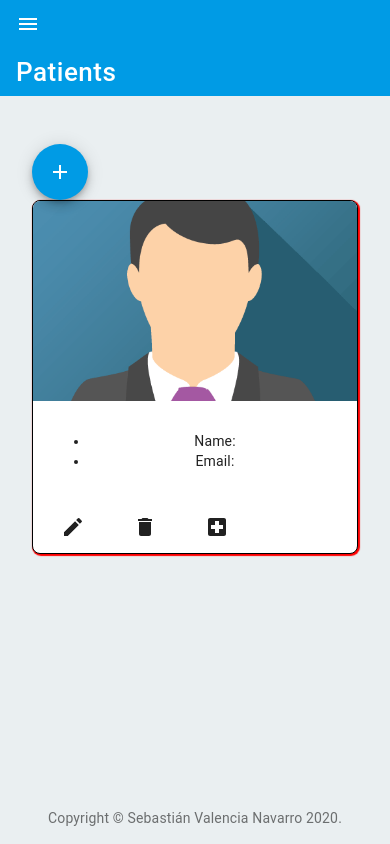
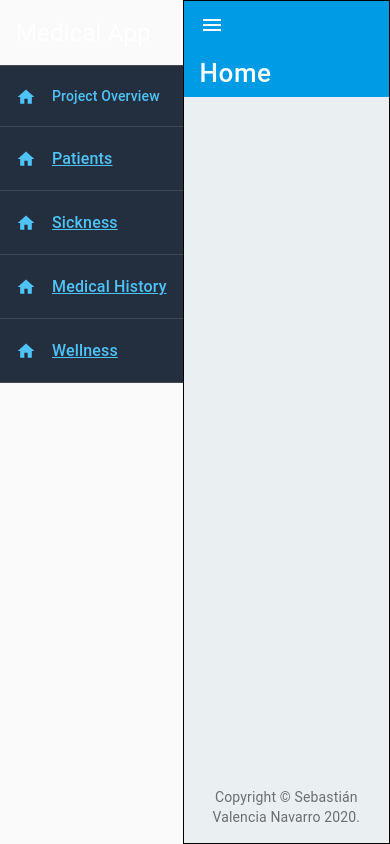
Before and after one commit to sebasvalencia/react-health-frontend, a React (Create React App) app: page / in a window 390 px wide. Built offline with nearby package versions, Linux system fonts and the light colour scheme; no server answers.

Commit message:
[005] Refactor - Fix Dashboard, Fix Header, add endpoints patients

```diff
--- a/src/api/patients.ts
+++ b/src/api/patients.ts
@@ -1,38 +1,43 @@
-import { Patient } from './../models/types';
+import { Patient, Credentials } from "./../models/types";
 import axios from "axios";
-import { PatientToSave } from '../models/types';
+import { PatientToSave } from "../models/types";
 const urlEndpoints = "https://localhost:5001/api";
 
 export const getPatients = async () => {
   return await axios.get(`${urlEndpoints}/user`);
 };
 
+export const login = (credentials: Credentials) =>
+  axios.post<{ value: string }>("https://localhost:5001/api/user/login", {
+    ...credentials
+  });
+
 export const postPatient = async (patient: PatientToSave) => {
   return await axios(`${urlEndpoints}/user`, {
-      method: 'POST',
+    method: "POST",
     headers: {
-        'content-type': 'application/json',
+      "content-type": "application/json",
     },
-      data: patient
-    })
-}
+    data: patient,
+  });
+};
 
 export const updatePatient = async (patient: PatientToSave) => {
   return await axios(`${urlEndpoints}/user`, {
-      method: 'PUT',
+    method: "PUT",
     headers: {
-        'content-type': 'application/json',
+      "content-type": "application/json",
     },
-      data: patient
-    })
-}
+    data: patient,
+  });
+};
 
 export const deletePatient = async (patient: PatientToSave) => {
   return await axios(`${urlEndpoints}/user`, {
-      method: 'DELETE',
+    method: "DELETE",
     headers: {
-        'content-type': 'application/json',
+      "content-type": "application/json",
     },
-      data: patient
-    })
-}
+    data: patient,
+  });
+};
--- a/src/components/Dashboard/index.tsx
+++ b/src/components/Dashboard/index.tsx
@@ -1,11 +1,17 @@
-import React, { useState, useEffect, Fragment } from "react";
-import { createMuiTheme, createStyles, WithStyles, ThemeProvider, withStyles } from "@material-ui/core/styles";
-import { CssBaseline, Hidden, Typography, Link } from "@material-ui/core";
-import Navigator from '../Navigator';
+import React, {useState} from "react";
+import { createMuiTheme, createStyles, WithStyles, ThemeProvider, withStyles, Theme } from "@material-ui/core/styles";
+import { CssBaseline, Typography, List, ListItem, ListItemIcon, ListItemText, DrawerProps, Link} from "@material-ui/core";
 import Header from "../Header";
-import Patients from "../Patients";
-import { IPatients } from "../../models/types";
-import { getPatients } from "../../api/patients";
+import Patients from "../Patients/index";
+import clsx from 'clsx';
+import {
+    BrowserRouter as Router,
+    Switch,
+    Route,
+    Link as LinkRouter
+} from "react-router-dom";
+import Sickness from "../Sickness";
+import HomeIcon from '@material-ui/icons/Home';
 
 function Copyright() {
     return (
@@ -20,7 +26,7 @@ function Copyright() {
     );
 }
 
-let theme = createMuiTheme({
+let theme2 = createMuiTheme({
     palette: {
         primary: {
             light: '#63ccff',
@@ -50,8 +56,8 @@ let theme = createMuiTheme({
     },
 });
 
-theme = {
-    ...theme,
+theme2 = {
+    ...theme2,
     overrides: {
         MuiDrawer: {
             paper: {
@@ -71,13 +77,13 @@ theme = {
         },
         MuiTabs: {
             root: {
-                marginLeft: theme.spacing(1),
+                marginLeft: theme2.spacing(1),
             },
             indicator: {
                 height: 3,
                 borderTopLeftRadius: 3,
                 borderTopRightRadius: 3,
-                backgroundColor: theme.palette.common.white,
+                backgroundColor: theme2.palette.common.white,
             },
         },
         MuiTab: {
@@ -86,7 +92,7 @@ theme = {
                 margin: '0 16px',
                 minWidth: 0,
                 padding: 0,
-                [theme.breakpoints.up('md')]: {
+                [theme2.breakpoints.up('md')]: {
                     padding: 0,
                     minWidth: 0,
                 },
@@ -94,7 +100,7 @@ theme = {
         },
         MuiIconButton: {
             root: {
-                padding: theme.spacing(1),
+                padding: theme2.spacing(1),
             },
         },
         MuiTooltip: {
@@ -109,7 +115,7 @@ theme = {
         },
         MuiListItemText: {
             primary: {
-                fontWeight: theme.typography.fontWeightMedium,
+                fontWeight: theme2.typography.fontWeightMedium,
             },
         },
         MuiListItemIcon: {
@@ -132,107 +138,183 @@ theme = {
 
 const drawerWidth = 256;
 
-const styles = createStyles({
+
+const styles = (theme: Theme) =>
+    createStyles({
+        categoryHeader: {
+            paddingTop: theme.spacing(2),
+            paddingBottom: theme.spacing(2),
+        },
+        categoryHeaderPrimary: {
+            color: theme.palette.common.white,
+        },
+        item: {
+            paddingTop: 1,
+            paddingBottom: 1,
+            color: '#4fc3f7',
+            '&:hover,&:focus': {
+                backgroundColor: 'rgba(255, 255, 255, 0.08)',
+            },
+
+        },
+        itemCategory: {
+            backgroundColor: '#232f3e',
+            boxShadow: '0 -1px 0 #404854 inset',
+            paddingTop: theme.spacing(2),
+            paddingBottom: theme.spacing(2),
+        },
+        firebase: {
+            fontSize: 24,
+            color: theme.palette.common.white,
+        },
+        itemActiveItem: {
+            color: '#4fc3f7',
+        },
+        itemPrimary: {
+            fontSize: 'inherit',
+        },
+        itemIcon: {
+            minWidth: 'auto',
+            marginRight: theme.spacing(2),
+        },
+        divider: {
+            marginTop: theme.spacing(2),
+        },
         root: {
             display: 'flex',
             minHeight: '100vh',
         },
         drawer: {
-        [theme.breakpoints.up('sm')]: {
+            [theme2.breakpoints.up('sm')]: {
                 width: drawerWidth,
                 flexShrink: 0,
+                background:'#232f3e',
             },
         },
         app: {
             flex: 1,
             display: 'flex',
             flexDirection: 'column',
+            border: '1px solid black',
         },
         main: {
             flex: 1,
-        padding: theme.spacing(6, 4),
+            padding: theme2.spacing(6, 4),
             background: '#eaeff1',
         },
         footer: {
-        padding: theme.spacing(2),
+            padding: theme2.spacing(2),
             background: '#eaeff1',
         },
+
     });
 
-const initialPatients: IPatients = {
-    value: [
+export interface PaperbaseProps extends Omit<DrawerProps, 'classes'>, WithStyles<typeof styles> { }
+const routes = [
     {
-            id: 0,
-            name: '',
-            email: '',
-            avatarUrl: '',
-            rol: 2,
-            listSickness: []
+        path: "/",
+        exact: true,
+        sidebar: () => <div>Home!</div>,
+        main: () => <h2>Home</h2>,
+        title: 'Home'
+    },
+    {
+        path: "/Sickness",
+        sidebar: () => <div>sickness!</div>,
+        main: () => <h2>Sick</h2>,
+        title: 'Sickness',
+        componentToRender: Sickness
+    },
+    {
+        path: "/Patients",
+        sidebar: () => <div>shoelaces!</div>,
+        main: () => <h2>Shoelaces</h2>,
+        title: 'Patients',
+        componentToRender: Patients
     }
-    ]
-};
+];
+function Paperbase(props: PaperbaseProps) {
 
-export interface PaperbaseProps extends WithStyles<typeof styles> { }
-
-function Paperbase(props: PaperbaseProps) {
     const { classes } = props;
     const [mobileOpen, setMobileOpen] = useState(false);
-    const [patients, setPatients] = useState(initialPatients);
 
     const handleDrawerToggle = () => {
         setMobileOpen(!mobileOpen);
     };
 
-    useEffect(() => {
-        async function getAllPatients() {
-            const response = await getPatients();
-            setPatients(response.data);
-        };
-        getAllPatients();
-    }, []);
-
     return (
-        <Fragment>
-            <ThemeProvider theme={theme}>
+        <ThemeProvider theme={theme2}>
             <div className={classes.root}>
                 <CssBaseline />
-                    <nav className={classes.drawer}>
-                        <Hidden smUp implementation="js">
-                            <Navigator
-                                PaperProps={{ style: { width: drawerWidth } }}
-                                variant="temporary"
-                                open={mobileOpen}
-                                onClose={handleDrawerToggle}
+                <Router>
+                    <div className={classes.drawer}>
+                        <List disablePadding>
+                            <ListItem className={clsx(classes.firebase, classes.item, classes.itemCategory)}>
+                                Medical App
+                            </ListItem>
+                            <ListItem className={clsx(classes.item, classes.itemCategory)}>
+                                <ListItemIcon className={classes.itemIcon}><HomeIcon /></ListItemIcon>
+                                <ListItemText classes={{ primary: classes.itemPrimary, }}>
+                                    Project Overview
+                                </ListItemText>
+                            </ListItem>
+
+                            <List disablePadding>
+                                <ListItem className={clsx(classes.item, classes.itemCategory)}>
+                                    <ListItemIcon className={classes.itemIcon}><HomeIcon /></ListItemIcon>
+                                    <LinkRouter to="/Patients" className={classes.itemActiveItem}><ListItemText>Patients</ListItemText></LinkRouter>
+                                </ListItem>
+                                <ListItem className={clsx(classes.item, classes.itemCategory)}>
+                                    <ListItemIcon className={classes.itemIcon}><HomeIcon /></ListItemIcon>
+                                    <LinkRouter to="/sickness" className={classes.itemActiveItem}><ListItemText>Sickness</ListItemText></LinkRouter>
+                                </ListItem>
+                                <ListItem className={clsx(classes.item, classes.itemCategory)}>
+                                    <ListItemIcon className={classes.itemIcon}><HomeIcon /></ListItemIcon>
+                                    <LinkRouter to="/medicalHistory" className={classes.itemActiveItem}><ListItemText>Medical History</ListItemText></LinkRouter>
+                                </ListItem>
+                                <ListItem className={clsx(classes.item, classes.itemCategory)}>
+                                    <ListItemIcon className={classes.itemIcon}><HomeIcon /></ListItemIcon>
+                                    <LinkRouter to="/wellness" className={classes.itemActiveItem}><ListItemText>Wellness</ListItemText></LinkRouter>
+                                </ListItem>
+                            </List>
+
+                        </List>
+
+                    </div>
+                    <div className={classes.app}>
+
+                        <Switch>
+                            {routes.map((route, index) => (
+                                <Route
+                                    key={index}
+                                    path={route.path}
+                                    exact={route.exact}
+                                    children={<Header onDrawerToggle={handleDrawerToggle} title={route.title} />}
                                 />
-                        </Hidden>
-                        <Hidden xsDown implementation="css">
-                            <Navigator PaperProps={{ style: { width: drawerWidth } }} />
-                        </Hidden>
-                    </nav>
-                    <div className={classes.app}>
-                        <Header onDrawerToggle={handleDrawerToggle} />
+                            ))}
+                        </Switch>
+
                         <main className={classes.main}>
-                            {
-                                (() => {
-                                    if (patients.value.length > 0) {
-                                        return <Patients value={patients.value} />
-                                    } else {
-                                        return <h1>No data found</h1>;
-                                    }
-                                })()
-                            }
+                            <Switch>
+                                {routes.map((route, index) => (
+                                    <Route
+                                        key={index}
+                                        path={route.path}
+                                        exact={route.exact}
+                                        component={route.componentToRender}
+                                    />
+                                ))}
+                            </Switch>
                         </main>
-                        {
+
                         <footer className={classes.footer}>
                             <Copyright />
                         </footer>
-                        }
                     </div>
+                </Router>
             </div>
         </ThemeProvider>
-        </Fragment>
-
-    );
+    )
 }
 
 export default withStyles(styles)(Paperbase);
--- a/src/components/Header/index.tsx
+++ b/src/components/Header/index.tsx
@@ -43,6 +43,7 @@ const styles = (theme: Theme) =>
 
 interface HeaderProps extends WithStyles<typeof styles> {
   onDrawerToggle: () => void;
+  title: string;
 }
 
 function Header(props: HeaderProps) {
@@ -97,7 +98,7 @@ function Header(props: HeaderProps) {
           <Grid container alignItems="center" spacing={1}>
             <Grid item xs>
               <Typography color="inherit" variant="h5" component="h1">
-                Patients
+                {props.title}
               </Typography>
             </Grid>
             {/* <Grid item>
```
Lines whose indentation alone changed are shown as unchanged.
